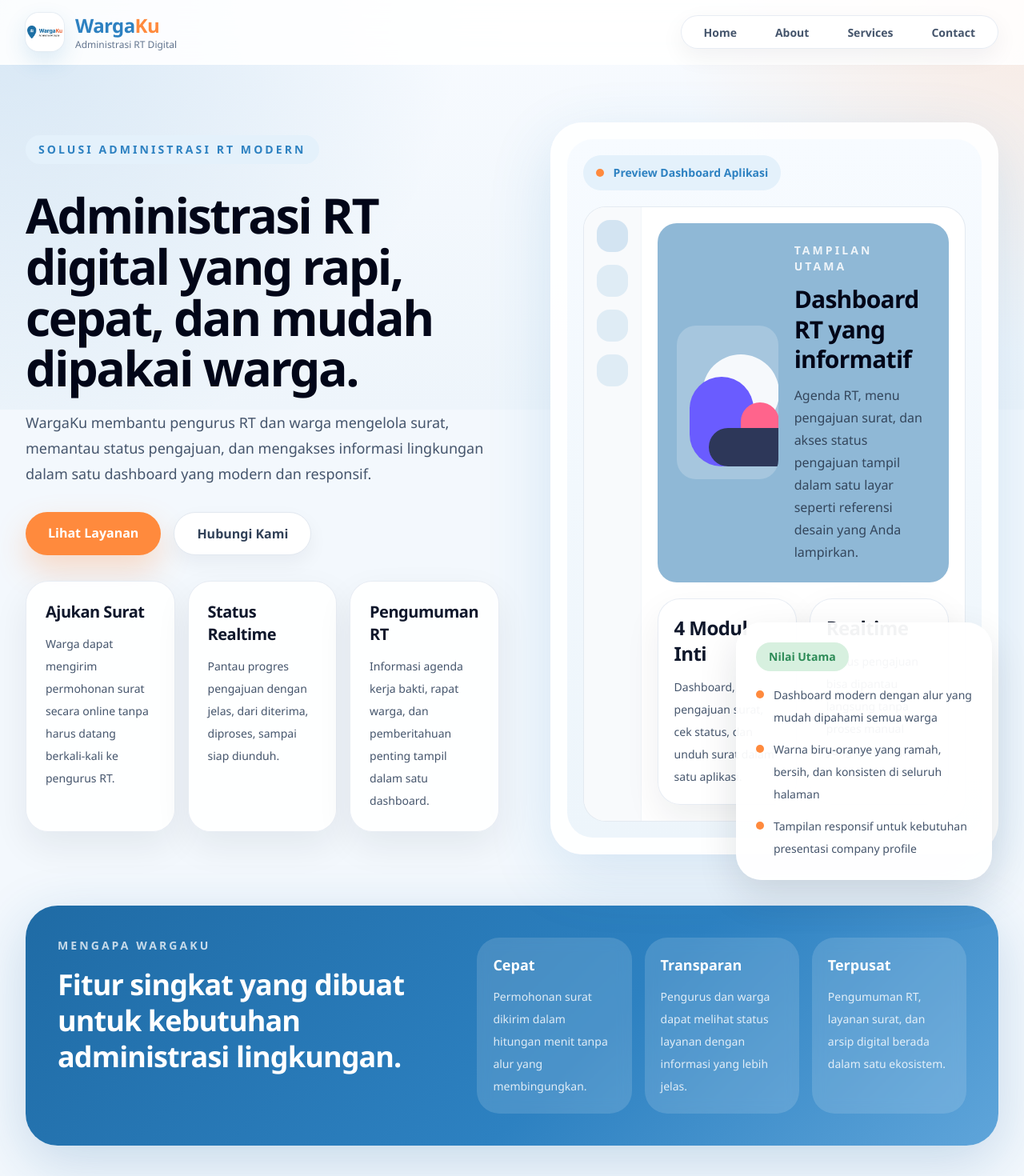
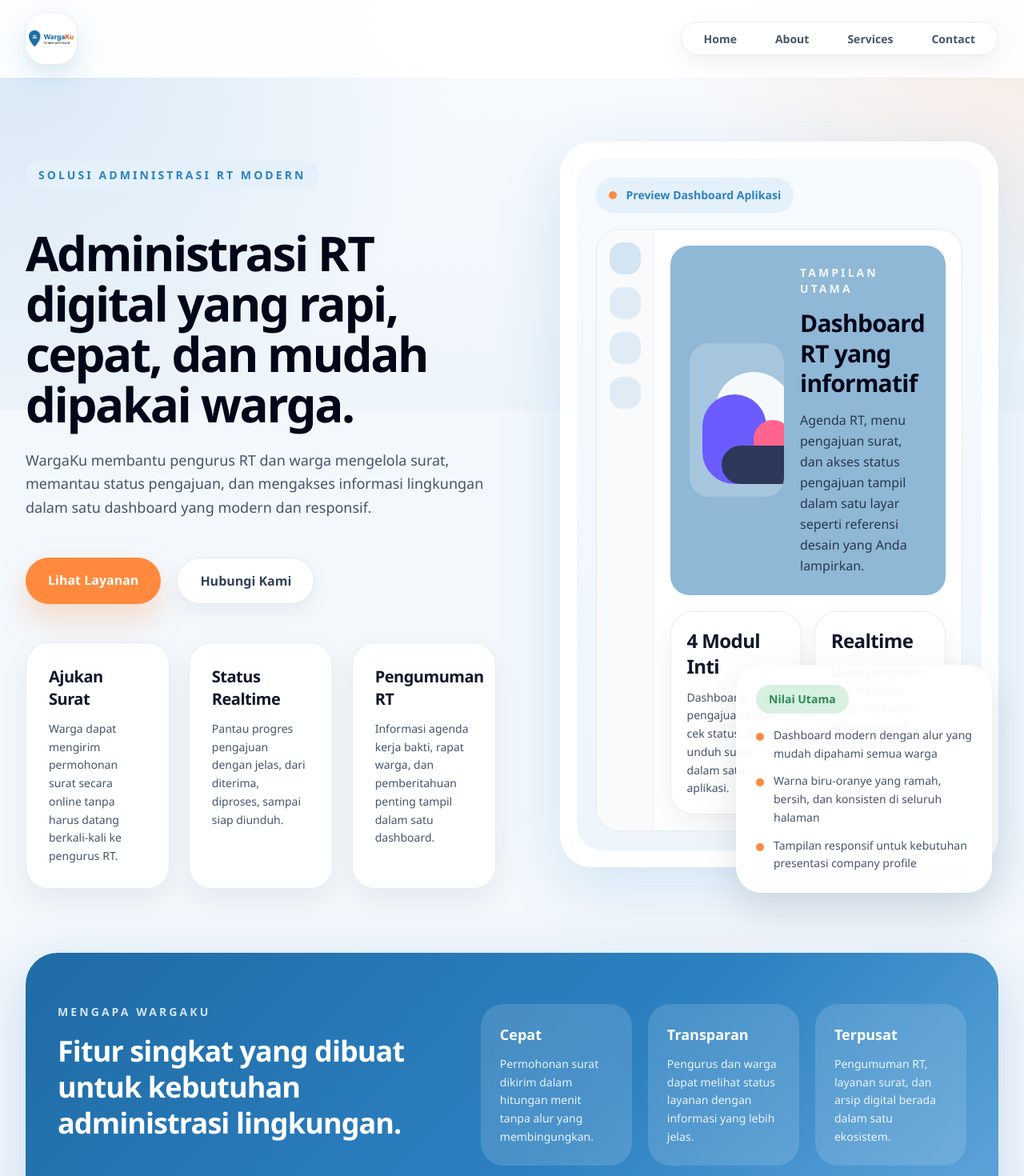
Before and after one commit to MuhamadNaufal67/tugas7-wargaku, a Next.js app: page / in a window 1280 px wide. Shown: the top 1470 px of the page at 80% size. Built offline with nearby package versions, Linux system fonts and the light colour scheme.

Commit message:
perbaiki ukuran navbar dan ukuran layout

```diff
--- a/app/layout.tsx
+++ b/app/layout.tsx
@@ -28,34 +28,29 @@ export default function RootLayout({
           <div className="pointer-events-none absolute inset-x-0 top-0 -z-10 h-[32rem] bg-[radial-gradient(circle_at_top_left,_rgba(45,129,193,0.16),_transparent_42%),radial-gradient(circle_at_top_right,_rgba(255,138,61,0.14),_transparent_32%),linear-gradient(180deg,_#f8fbff_0%,_#eef5fb_100%)]" />
           <header className="sticky top-0 z-30 border-b border-white/70 bg-white/88 backdrop-blur-xl">
             <div className="mx-auto flex w-full max-w-7xl items-center justify-between gap-6 px-6 py-4 lg:px-8">
-              <Link href="/" className="flex items-center gap-3.5">
-                <span className="flex h-12 w-12 items-center justify-center overflow-hidden rounded-2xl bg-white shadow-[0_12px_28px_rgba(45,129,193,0.16)] ring-1 ring-slate-200/70">
+              <Link
+                href="/"
+                className="group flex items-center rounded-full transition-transform duration-200 hover:-translate-y-0.5"
+              >
+                <span className="flex h-16 w-16 items-center justify-center overflow-hidden rounded-[1.5rem] bg-white p-1 shadow-[0_14px_30px_rgba(45,129,193,0.16)] ring-1 ring-slate-200/70 transition-shadow duration-200 group-hover:shadow-[0_18px_36px_rgba(45,129,193,0.2)]">
                   <Image
                     src="/logo.png"
                     alt="Logo WargaKu"
-                    width={46}
-                    height={46}
-                    className="h-11 w-11 object-contain"
+                    width={60}
+                    height={60}
+                    className="h-14 w-14 object-contain"
                     priority
                   />
-                </span>
-                <span className="flex flex-col justify-center">
-                  <span className="block text-2xl font-extrabold tracking-tight text-[var(--color-primary)]">
-                    Warga<span className="text-[var(--color-accent)]">Ku</span>
-                  </span>
-                  <span className="block text-xs font-medium text-slate-500">
-                    Administrasi RT Digital
-                  </span>
                 </span>
               </Link>
 
               <nav aria-label="Main navigation" className="hidden md:block">
-                <ul className="flex items-center gap-2 rounded-full border border-slate-200/80 bg-white/75 p-2 shadow-[0_10px_30px_rgba(15,23,42,0.06)]">
+                <ul className="flex items-center gap-2 rounded-full border border-slate-200/80 bg-white/78 p-2 shadow-[0_10px_30px_rgba(15,23,42,0.06)]">
                   {navigationItems.map((item) => (
                     <li key={item.href}>
                       <Link
                         href={item.href}
-                        className="rounded-full px-5 py-2.5 text-sm font-semibold text-slate-600 transition hover:bg-[var(--color-primary-soft)] hover:text-[var(--color-primary)]"
+                        className="rounded-full px-5 py-2.5 text-sm font-semibold text-slate-600 transition duration-200 hover:bg-[var(--color-primary-soft)] hover:text-[var(--color-primary)] hover:shadow-[inset_0_0_0_1px_rgba(45,129,193,0.08)]"
                       >
                         {item.label}
                       </Link>
@@ -66,7 +61,7 @@ export default function RootLayout({
             </div>
           </header>
 
-          <main className="mx-auto flex w-full max-w-7xl flex-1 flex-col px-6 py-10 lg:px-8">
+          <main className="mx-auto flex w-full max-w-7xl flex-1 flex-col px-6 py-16 lg:px-8 lg:py-20">
             {children}
           </main>
 
--- a/app/page.tsx
+++ b/app/page.tsx
@@ -25,50 +25,50 @@ const highlightPoints = [
 ];
 
 const cardClassName =
-  "rounded-[1.75rem] border border-slate-200/80 bg-white/92 shadow-[0_18px_45px_rgba(15,23,42,0.07)]";
+  "flex h-full flex-col rounded-[1.75rem] border border-slate-200/80 bg-white/92 shadow-[0_16px_38px_rgba(15,23,42,0.06)] transition duration-200 hover:-translate-y-1 hover:shadow-[0_22px_52px_rgba(15,23,42,0.1)]";
 
 export default function HomePage() {
   return (
-    <div className="space-y-14 pb-8 lg:space-y-16">
-      <section className="grid items-start gap-12 pt-2 lg:grid-cols-[minmax(0,1.02fr)_minmax(0,0.98fr)] lg:gap-14 lg:pt-8">
-        <div className="max-w-2xl space-y-8 pt-4">
+    <div className="space-y-16 lg:space-y-20">
+      <section className="grid items-start gap-12 lg:grid-cols-[minmax(0,1.02fr)_minmax(0,0.98fr)] lg:gap-16">
+        <div className="max-w-2xl space-y-10 pt-2 md:space-y-12 lg:pt-6">
           <span className="inline-flex rounded-full bg-[var(--color-primary-soft)] px-4 py-2 text-xs font-bold uppercase tracking-[0.22em] text-[var(--color-primary)] sm:text-sm">
             Solusi Administrasi RT Modern
           </span>
-          <div className="space-y-5">
-            <h1 className="text-4xl font-extrabold tracking-[-0.04em] text-slate-950 sm:text-5xl lg:text-[3.8rem] lg:leading-[1.05]">
+          <div className="max-w-xl space-y-5 md:max-w-2xl md:space-y-6">
+            <h1 className="text-4xl font-extrabold tracking-[-0.04em] text-slate-950 sm:text-5xl md:text-[3.4rem] lg:text-6xl lg:leading-[1.05]">
               Administrasi RT digital yang rapi, cepat, dan mudah dipakai
               warga.
             </h1>
-            <p className="max-w-xl text-base leading-8 text-slate-600 sm:text-lg">
+            <p className="max-w-xl text-base leading-relaxed text-slate-600 sm:text-lg">
               WargaKu membantu pengurus RT dan warga mengelola surat, memantau
               status pengajuan, dan mengakses informasi lingkungan dalam satu
               dashboard yang modern dan responsif.
             </p>
           </div>
 
-          <div className="flex flex-wrap gap-4">
+          <div className="flex flex-wrap gap-4 md:gap-5">
             <Link
               href="/services"
-              className="rounded-full bg-[var(--color-accent)] px-7 py-3.5 text-base font-bold text-white shadow-[0_18px_38px_rgba(255,138,61,0.28)] hover:-translate-y-0.5"
+              className="rounded-full bg-[var(--color-accent)] px-7 py-4 text-base font-bold text-white shadow-[0_18px_38px_rgba(255,138,61,0.28)] hover:-translate-y-0.5 hover:shadow-[0_24px_48px_rgba(255,138,61,0.34)]"
             >
               Lihat Layanan
             </Link>
             <Link
               href="/contact"
-              className="rounded-full border border-slate-200 bg-white px-7 py-3.5 text-base font-bold text-slate-700 shadow-[0_10px_24px_rgba(15,23,42,0.05)] hover:border-[var(--color-primary)] hover:text-[var(--color-primary)]"
+              className="rounded-full border border-slate-200 bg-white px-7 py-4 text-base font-bold text-slate-700 shadow-[0_10px_24px_rgba(15,23,42,0.05)] hover:border-[var(--color-primary)] hover:text-[var(--color-primary)] hover:shadow-[0_16px_32px_rgba(15,23,42,0.08)]"
             >
               Hubungi Kami
             </Link>
           </div>
 
-          <div className="grid gap-4 sm:grid-cols-3">
+          <div className="grid gap-6 md:grid-cols-3">
             {featureCards.map((feature) => (
-              <article key={feature.title} className={`${cardClassName} p-6`}>
+              <article key={feature.title} className={`${cardClassName} p-6 md:p-7`}>
                 <h2 className="text-lg font-extrabold tracking-tight text-slate-900 sm:text-xl">
                   {feature.title}
                 </h2>
-                <p className="mt-3 text-sm leading-7 text-slate-600">
+                <p className="mt-3 text-sm leading-relaxed text-slate-600">
                   {feature.description}
                 </p>
               </article>
@@ -76,16 +76,16 @@ export default function HomePage() {
           </div>
         </div>
 
-        <div className="relative lg:pl-2">
+        <div className="relative lg:pl-2 xl:pl-4">
           <div className="rounded-[2.5rem] border border-white/80 bg-white/90 p-4 shadow-[0_24px_80px_rgba(45,129,193,0.16)] sm:p-5">
-            <div className="rounded-[2rem] bg-[linear-gradient(180deg,_#f7fbff_0%,_#edf5fb_100%)] p-4 sm:p-5">
+            <div className="rounded-[2rem] bg-[linear-gradient(180deg,_#f7fbff_0%,_#edf5fb_100%)] p-4 sm:p-5 lg:p-6">
               <div className="inline-flex items-center gap-3 rounded-full bg-[var(--color-primary-soft)] px-4 py-3 text-sm font-semibold text-[var(--color-primary)]">
                 <span className="h-2.5 w-2.5 rounded-full bg-[var(--color-accent)]" />
                 Preview Dashboard Aplikasi
               </div>
 
               <div className="mt-5 overflow-hidden rounded-[1.75rem] border border-slate-200/90 bg-white">
-                <div className="grid min-h-[27rem] grid-cols-[4.5rem_1fr]">
+                <div className="grid min-h-[27rem] grid-cols-[4rem_1fr] sm:grid-cols-[4.5rem_1fr]">
                   <aside className="flex flex-col gap-4 border-r border-slate-100 bg-slate-50/90 p-4">
                     <span className="h-10 rounded-2xl bg-[var(--color-primary)]/18" />
                     <span className="h-10 rounded-2xl bg-[var(--color-primary)]/12" />
@@ -102,14 +102,14 @@ export default function HomePage() {
                           <div className="absolute left-20 top-24 h-20 w-12 rounded-full bg-[#ff648c]" />
                           <div className="absolute bottom-4 left-10 h-12 w-36 rounded-full bg-[#2d3759]" />
                         </div>
-                        <div className="space-y-3">
-                          <p className="text-sm font-bold uppercase tracking-[0.22em] text-white/85">
+                        <div className="space-y-3.5">
+                          <p className="text-sm font-bold uppercase tracking-[0.22em] text-white/90">
                             Tampilan Utama
                           </p>
                           <h2 className="text-2xl font-extrabold leading-tight tracking-tight sm:text-3xl">
                             Dashboard RT yang informatif
                           </h2>
-                          <p className="text-sm leading-7 text-slate-800/80 sm:text-base">
+                          <p className="text-sm leading-relaxed text-slate-900/80 sm:text-base">
                             Agenda RT, menu pengajuan surat, dan akses status
                             pengajuan tampil dalam satu layar seperti referensi
                             desain yang Anda lampirkan.
@@ -123,7 +123,7 @@ export default function HomePage() {
                         <p className="text-2xl font-extrabold tracking-tight text-slate-900">
                           4 Modul Inti
                         </p>
-                        <p className="mt-3 text-sm leading-7 text-slate-600">
+                        <p className="mt-3 text-sm leading-relaxed text-slate-600">
                           Dashboard, pengajuan surat, cek status, dan unduh
                           surat dalam satu aplikasi.
                         </p>
@@ -132,7 +132,7 @@ export default function HomePage() {
                         <p className="text-2xl font-extrabold tracking-tight text-slate-900">
                           Realtime
                         </p>
-                        <p className="mt-3 text-sm leading-7 text-slate-600">
+                        <p className="mt-3 text-sm leading-relaxed text-slate-600">
                           Status pengajuan bisa dipantau langsung tanpa proses
                           manual yang berulang.
                         </p>
@@ -148,7 +148,7 @@ export default function HomePage() {
             <span className="inline-flex rounded-full bg-[#d7f0df] px-4 py-2 text-sm font-semibold text-[#2d8b57]">
               Nilai Utama
             </span>
-            <ul className="mt-4 space-y-3 text-sm leading-7 text-slate-600">
+            <ul className="mt-4 space-y-3 text-sm leading-relaxed text-slate-600">
               {highlightPoints.map((point) => (
                 <li key={point} className="flex gap-3">
                   <span className="mt-2 h-2.5 w-2.5 shrink-0 rounded-full bg-[var(--color-accent)]" />
@@ -160,33 +160,33 @@ export default function HomePage() {
         </div>
       </section>
 
-      <section className="grid gap-6 rounded-[2.5rem] bg-[linear-gradient(135deg,_#1f6ba5_0%,_#2d81c1_58%,_#5fa5da_100%)] p-8 text-white shadow-[0_20px_70px_rgba(31,107,165,0.22)] lg:grid-cols-[0.9fr_1.1fr] lg:p-10">
+      <section className="grid gap-8 rounded-[2.5rem] bg-[linear-gradient(135deg,_#1f6ba5_0%,_#2d81c1_58%,_#5fa5da_100%)] px-6 py-16 text-white shadow-[0_20px_70px_rgba(31,107,165,0.22)] lg:grid-cols-[0.9fr_1.1fr] lg:px-10 lg:py-16">
         <div className="space-y-4">
-          <p className="text-sm font-bold uppercase tracking-[0.22em] text-white/75">
+          <p className="text-sm font-bold uppercase tracking-[0.22em] text-white/80">
             Mengapa WargaKu
           </p>
           <h2 className="text-3xl font-extrabold leading-tight tracking-tight sm:text-4xl">
             Fitur singkat yang dibuat untuk kebutuhan administrasi lingkungan.
           </h2>
         </div>
-        <div className="grid gap-4 sm:grid-cols-3">
-          <div className="rounded-[1.75rem] bg-white/14 p-5 backdrop-blur-sm">
+        <div className="grid gap-5 md:grid-cols-3">
+          <div className="rounded-[1.75rem] bg-white/14 p-6 backdrop-blur-sm">
             <h3 className="text-lg font-bold">Cepat</h3>
-            <p className="mt-3 text-sm leading-7 text-white/82">
+            <p className="mt-3 text-sm leading-relaxed text-white/88">
               Permohonan surat dikirim dalam hitungan menit tanpa alur yang
               membingungkan.
             </p>
           </div>
-          <div className="rounded-[1.75rem] bg-white/14 p-5 backdrop-blur-sm">
+          <div className="rounded-[1.75rem] bg-white/14 p-6 backdrop-blur-sm">
             <h3 className="text-lg font-bold">Transparan</h3>
-            <p className="mt-3 text-sm leading-7 text-white/82">
+            <p className="mt-3 text-sm leading-relaxed text-white/88">
               Pengurus dan warga dapat melihat status layanan dengan informasi
               yang lebih jelas.
             </p>
           </div>
-          <div className="rounded-[1.75rem] bg-white/14 p-5 backdrop-blur-sm">
+          <div className="rounded-[1.75rem] bg-white/14 p-6 backdrop-blur-sm">
             <h3 className="text-lg font-bold">Terpusat</h3>
-            <p className="mt-3 text-sm leading-7 text-white/82">
+            <p className="mt-3 text-sm leading-relaxed text-white/88">
               Pengumuman RT, layanan surat, dan arsip digital berada dalam satu
               ekosistem.
             </p>
```
